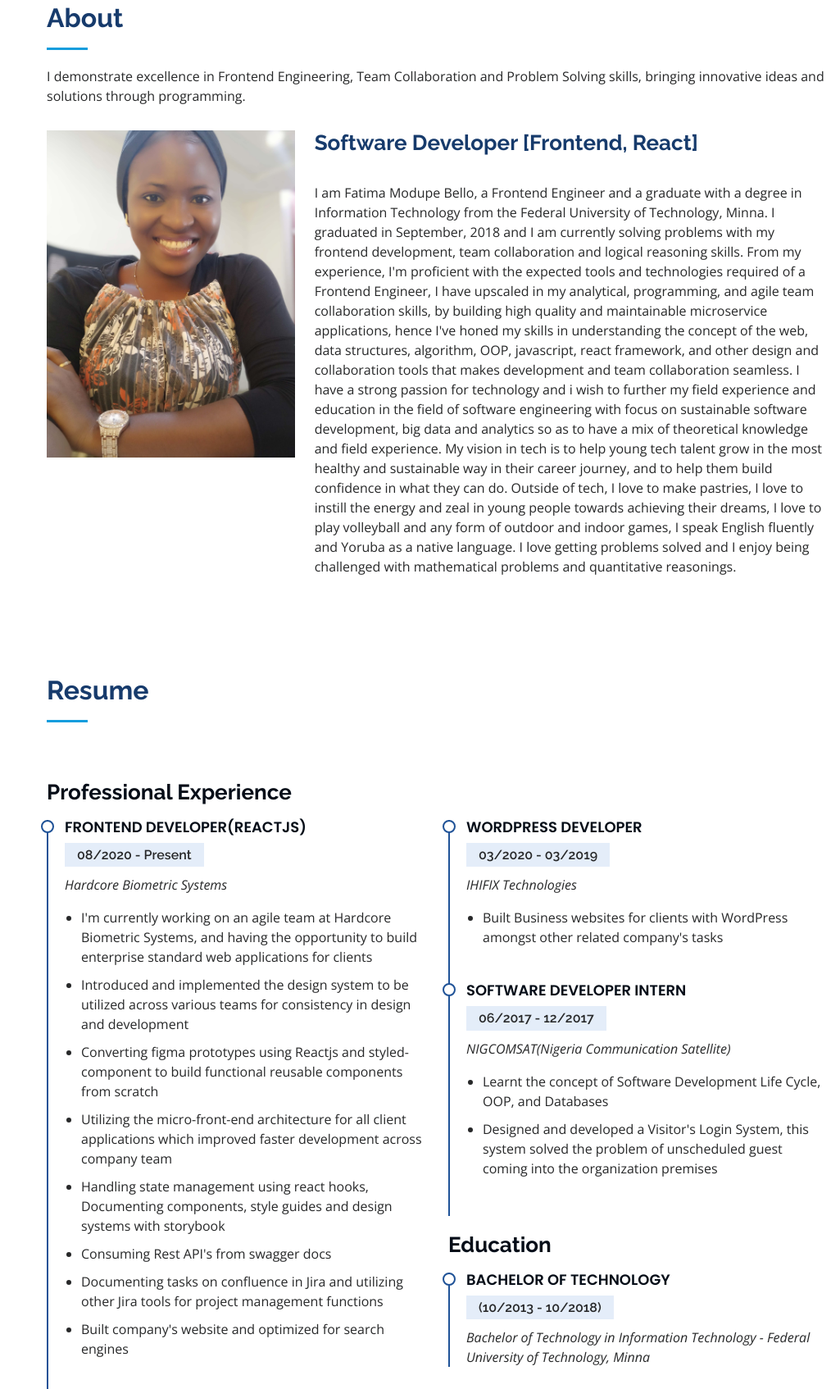
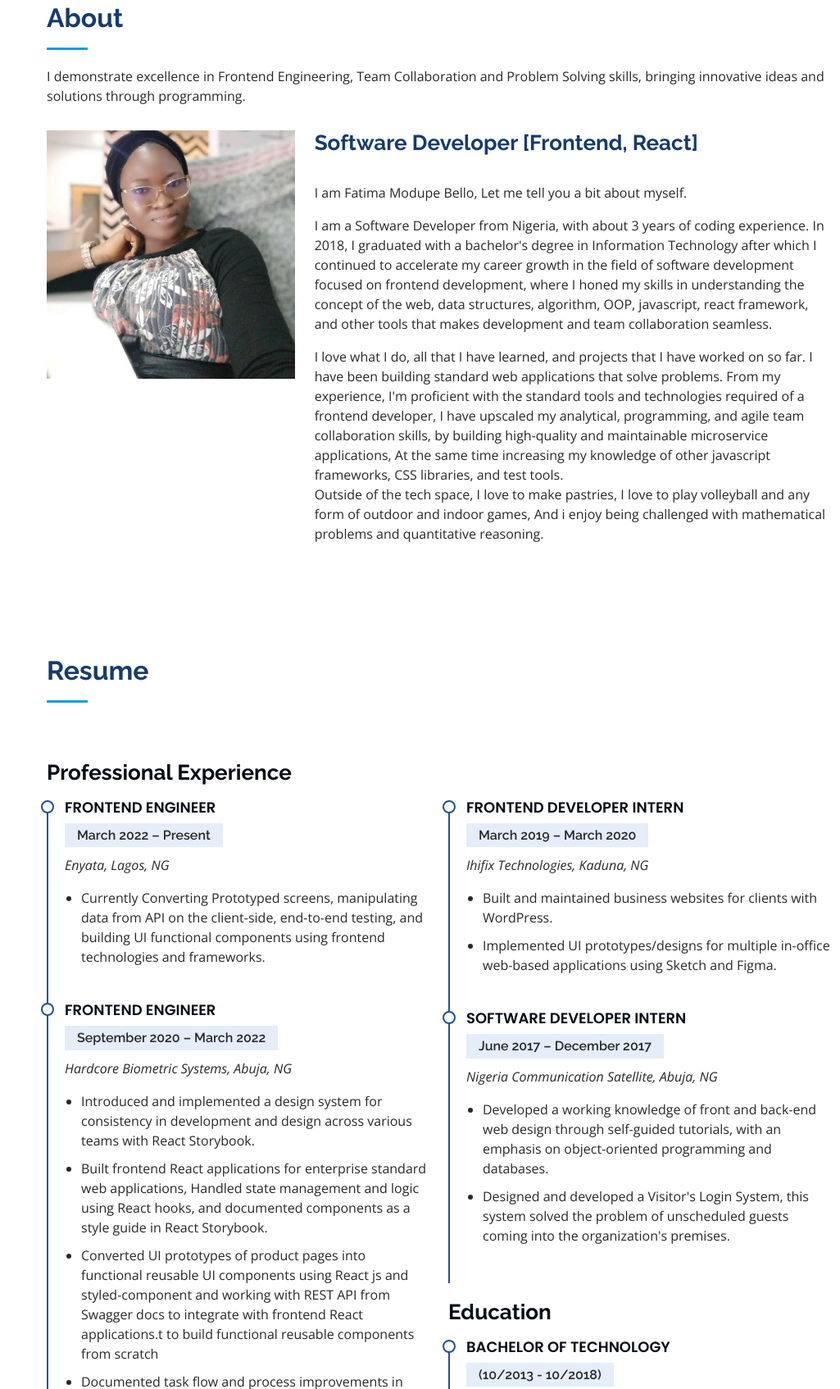
Before and after one commit to TechieTee/portfolio, a plain HTML site: page index.html in a window 1280 px wide. Shown: the part 857-2551 px from the top of the page at 82% size, without its empty margins (255-1280 px from the left). Drawn offline with nearby package versions, Linux system fonts and the light colour scheme.

Commit message:
updated portfolio with work experience

```diff
--- a/index.html
+++ b/index.html
@@ -48,13 +48,13 @@
       <div class="d-flex flex-column">
         <div class="profile">
           <img
-            src="assets/img/profile-img.jpg"
+            src="assets/img/profile-img.jpeg"
             alt=""
             class="img-fluid rounded-circle"
           />
           <h1 class="text-light"><a href="index.html">Modupe Bello</a></h1>
           <div class="social-links mt-3 text-center">
-            <a href="https://mobile.twitter.com/techietee" class="twitter"
+            <a href="https://mobile.twitter.com/techieetee" class="twitter"
               ><i class="bx bxl-twitter"></i
             ></a>
             <a href="https://github.com/techietee" class="github"
@@ -148,7 +148,7 @@
 
           <div class="row">
             <div class="col-lg-4" data-aos="fade-right">
-              <img src="assets/img/profile-img.jpg" class="img-fluid" alt="" />
+              <img src="assets/img/profile-img.jpeg" class="img-fluid" alt="" />
             </div>
             <div class="col-lg-8 pt-4 pt-lg-0 content" data-aos="fade-left">
               <h3>Software Developer [Frontend, React]</h3>
@@ -159,32 +159,12 @@
             </p> -->
 
               <p>
-                I am Fatima Modupe Bello, a Frontend Engineer and a graduate
-                with a degree in Information Technology from the Federal
-                University of Technology, Minna. I graduated in September, 2018
-                and I am currently solving problems with my frontend
-                development, team collaboration and logical reasoning skills.
-                From my experience, I'm proficient with the expected tools and
-                technologies required of a Frontend Engineer, I have upscaled in
-                my analytical, programming, and agile team collaboration skills,
-                by building high quality and maintainable microservice
-                applications, hence I've honed my skills in understanding the
-                concept of the web, data structures, algorithm, OOP, javascript,
-                react framework, and other design and collaboration tools that
-                makes development and team collaboration seamless. I have a
-                strong passion for technology and i wish to further my field
-                experience and education in the field of software engineering
-                with focus on sustainable software development, big data and
-                analytics so as to have a mix of theoretical knowledge and field
-                experience. My vision in tech is to help young tech talent grow
-                in the most healthy and sustainable way in their career journey,
-                and to help them build confidence in what they can do. Outside
-                of tech, I love to make pastries, I love to instill the energy
-                and zeal in young people towards achieving their dreams, I love
-                to play volleyball and any form of outdoor and indoor games, I
-                speak English fluently and Yoruba as a native language. I love
-                getting problems solved and I enjoy being challenged with
-                mathematical problems and quantitative reasonings.
+                I am Fatima Modupe Bello, Let me tell you a bit about myself. <p> I am a Software Developer from Nigeria, with about 3 years of coding experience. In 2018, I graduated with a bachelor's degree in Information Technology after which I continued to accelerate my career growth in the field of software development focused on frontend development, where I honed my skills in understanding the concept of the web, data structures, algorithm, OOP, javascript, react framework, and other tools that makes development and team collaboration seamless. </p>
+                I love what I do, all that I have learned, and projects that I have worked on so far. I have been building standard web applications that solve problems. From my experience, I'm proficient with the standard tools and technologies required of a frontend developer, I have upscaled my analytical, programming, and agile team collaboration skills, by building high-quality and maintainable microservice applications, At the same time increasing my knowledge of other javascript frameworks, CSS libraries, and test tools.
+
+                <p>Outside of the tech space, I love to make pastries, I love to play volleyball and any form of outdoor and indoor games, And i enjoy being challenged with mathematical problems and quantitative reasoning.</p>
+
+
               </p>
               <!-- <div class="row">
               <div class="col-lg-6">
@@ -224,85 +204,86 @@
             <div class="col-lg-6" data-aos="fade-up">
               <h3 class="resume-title">Professional Experience</h3>
               <div class="resume-item">
-                <h4>FrontEnd Developer(Reactjs)</h4>
-                <h5>08/2020 - Present</h5>
-                <p><em>Hardcore Biometric Systems</em></p>
+                <h4>Frontend Engineer</h4>
+                <h5>March 2022 – Present</h5>
+                <p><em>Enyata, Lagos, NG</em></p>
                 <ul>
                   <li>
-                    I'm currently working on an agile team at Hardcore Biometric
-                    Systems, and having the opportunity to build enterprise
-                    standard web applications for clients
+                    Currently Converting Prototyped screens, manipulating data from API on the client-side, end-to-end testing, and building UI functional components using frontend technologies and frameworks.
+
+                  </li>
+                </ul>
+              </div>
+              <div class="resume-item">
+                <h4>Frontend Engineer
+                </h4>
+                <h5>September 2020 – March 2022</h5>
+                <p><em>Hardcore Biometric Systems, Abuja, NG</em></p>
+                <ul>
+                  <li>
+                    Introduced and implemented a design system for consistency in development and design across various teams with React Storybook.
                   </li>
                   <li>
-                    Introduced and implemented the design system to be utilized
-                    across various teams for consistency in design and
-                    development
+                    Built frontend React applications for enterprise standard web applications, Handled state management and logic using React hooks, and documented components as a style guide in React Storybook.
+
                   </li>
                   <li>
-                    Converting figma prototypes using Reactjs and
-                    styled-component to build functional reusable components
+                    Converted UI prototypes of product pages into functional reusable UI components using React js and styled-component and working with REST API from Swagger docs to integrate with frontend React applications.t to build functional reusable components
                     from scratch
                   </li>
                   <li>
-                    Utilizing the micro-front-end architecture for all client
-                    applications which improved faster development across
-                    company team
+                    Documented task flow and process improvements in Confluence, while utilizing other Jira tools to track requirements, tasks, and progress from start to finish.
+
                   </li>
                   <li>
-                    Handling state management using react hooks, Documenting
-                    components, style guides and design systems with storybook
+                    Designed and developed the company's website, creating a user-friendly interface that is fully responsive and optimized for search engine indexing.
                   </li>
-                  <li>Consuming Rest API's from swagger docs</li>
-                  <li>
-                    Documenting tasks on confluence in Jira and utilizing other
-                    Jira tools for project management functions
-                  </li>
-                  <li>
-                    Built company's website and optimized for search engines
-                  </li>
+
                 </ul>
               </div>
 
               <div class="resume-item">
-                <h4>FrontEnd Developer</h4>
-                <h5>03/2020 - 08/2020</h5>
-                <p><em>Centrifuge Group</em></p>
+                <h4>Frontend Developer</h4>
+                <h5>March 2020 – September 2020</h5>
+                <p><em>Centrifuge Group, Abuja, NG</em></p>
                 <ul>
                   <li>
-                    Worked with existing codebase. Contributed to the
-                    development, and maintenance of, as well as making upgrades
-                    on user interfaces for quite a number of products
+                    Worked with the existing codebase to contribute to the development, and upgrading of, user interfaces for quite a number of products.
                   </li>
-                  <li>Largely fixed UI bug issues from clients feedback</li>
+                  <li>Improved the functionality of the page by fixing the UI bug issues from the client’s feedback to enhance the user experience.</li>
                 </ul>
               </div>
             </div>
             <div class="col-lg-6" data-aos="fade-up" data-aos-delay="100">
               <h3 class="resume-title">&#160;</h3>
               <div class="resume-item">
-                <h4>Wordpress Developer</h4>
-                <h5>03/2020 - 03/2019</h5>
-                <p><em>IHIFIX Technologies</em></p>
+                <h4>Frontend Developer Intern</h4>
+                <h5>March 2019 – March 2020</h5>
+                <p><em>Ihifix Technologies, Kaduna, NG</em></p>
                 <ul>
                   <li>
-                    Built Business websites for clients with WordPress amongst
-                    other related company's tasks
+                    Built and maintained business websites for clients with WordPress.
+
                   </li>
+                  <li>
+                    Implemented UI prototypes/designs for multiple in-office web-based applications using Sketch and Figma.
+
+
+                  </li>
+
                 </ul>
               </div>
               <div class="resume-item">
                 <h4>Software Developer Intern</h4>
-                <h5>06/2017 - 12/2017</h5>
-                <p><em>NIGCOMSAT(Nigeria Communication Satellite)</em></p>
+                <h5>June 2017 – December 2017</h5>
+                <p><em> Nigeria Communication Satellite, Abuja, NG</em></p>
                 <ul>
                   <li>
-                    Learnt the concept of Software Development Life Cycle, OOP,
-                    and Databases
+                    Developed a working knowledge of front and back-end web design through self-guided tutorials, with an emphasis on object-oriented programming and databases.
                   </li>
                   <li>
-                    Designed and developed a Visitor's Login System, this system
-                    solved the problem of unscheduled guest coming into the
-                    organization premises
+                    Designed and developed a Visitor's Login System, this system solved the problem of unscheduled guests coming into the organization's premises.
+
                   </li>
                 </ul>
               </div>
@@ -578,13 +559,9 @@
                   <p>+234 903 170 3106</p>
                 </div>
 
-                <iframe
-                  src="https://www.google.com/maps/embed?pb=!1m18!1m12!1m3!1d3939.827289085498!2d7.469407250821687!3d9.079493593453897!2m3!1f0!2f0!3f0!3m2!1i1024!2i768!4f13.1!3m3!1m2!1s0x104e0b83e58c03e9%3A0xd589c71d1d91fda7!2sHardcore%20Biometric%20Systems!5e0!3m2!1sen!2sng!4v1639484544314!5m2!1sen!2sng"
-                  frameborder="0"
-                  style="border: 0; width: 100%; height: 290px"
-                  loading="lazy"
-                  allowfullscreen
-                ></iframe>
+
+                  <iframe src="https://www.google.com/maps/embed?pb=!1m18!1m12!1m3!1d3963.8472157289693!2d3.3538133152172387!3d6.540969795269013!2m3!1f0!2f0!3f0!3m2!1i1024!2i768!4f13.1!3m3!1m2!1s0x103b8d6adf7d39e9%3A0xea85bba66ae64a23!2sEnyata!5e0!3m2!1sen!2sng!4v1657725808267!5m2!1sen!2sng" width="600" height="450" style="border:0;" allowfullscreen="" loading="lazy" referrerpolicy="no-referrer-when-downgrade"></iframe>
+
               </div>
             </div>
 
```
Also changed, not shown: assets/img/IMG_20190703_001242_849_ecvqyb.jpg (deleted), assets/img/hero-bg.jpg (deleted), assets/img/profile-img.jpeg (added), assets/img/profile-img.jpg (deleted), 4 other files.
